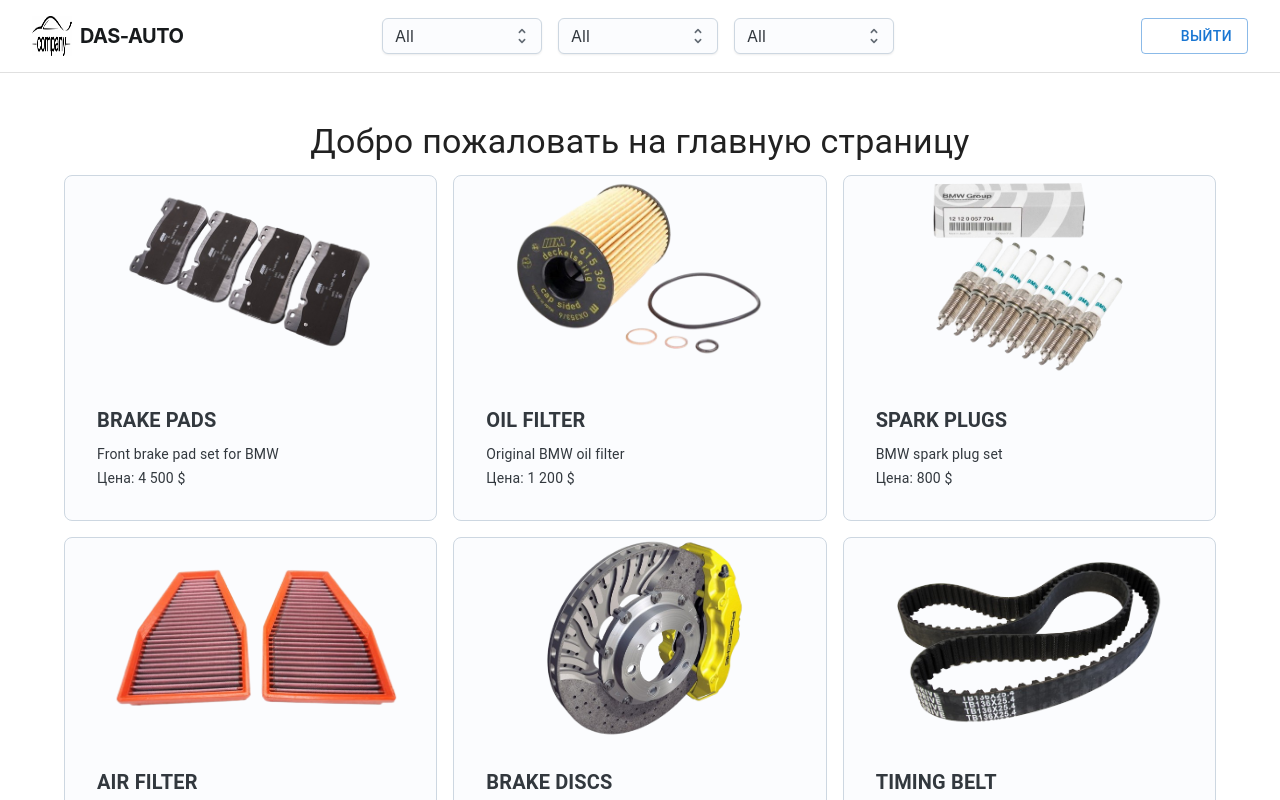
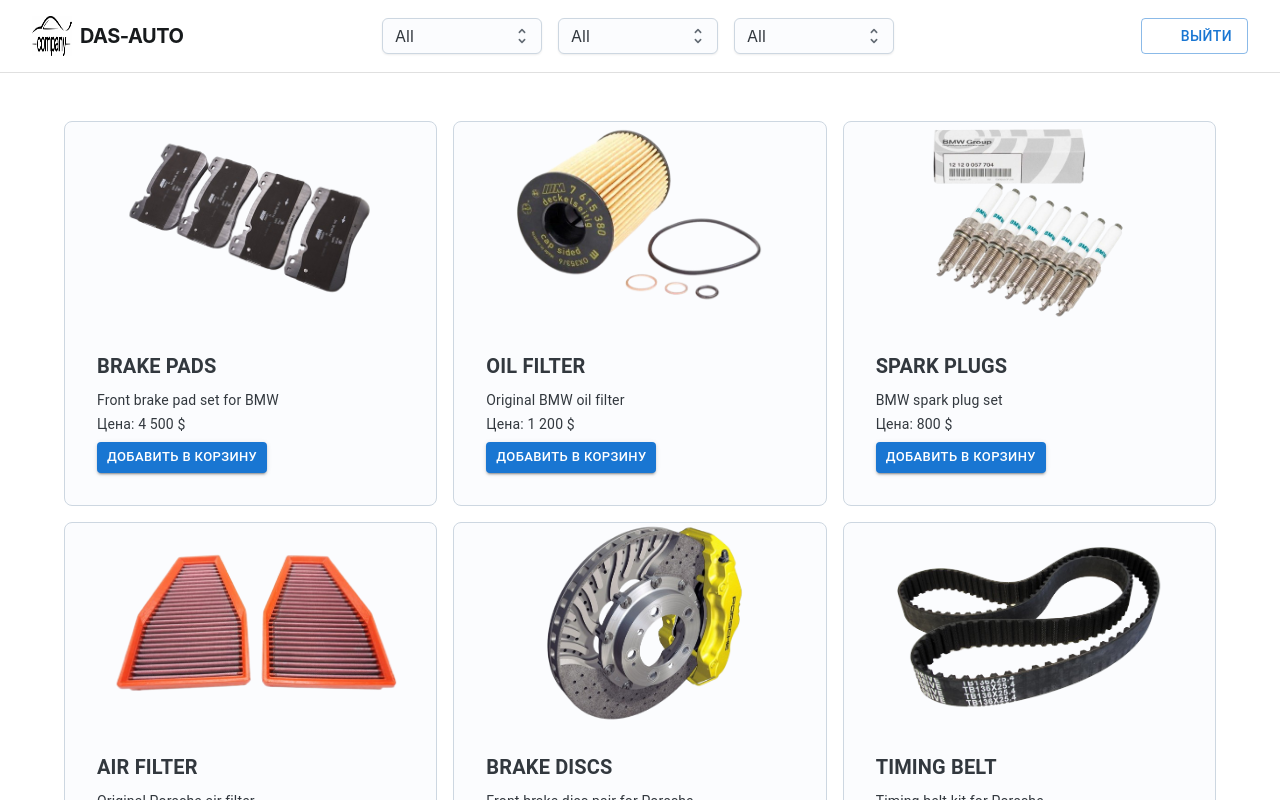
Before and after one commit to KIYOKATA-1/auto-store, a Next.js app: page /main in a window 1280 px wide. Shown: the top 800 px of the page. Built offline with nearby package versions, Linux system fonts and the light colour scheme; some icons are missing.

Commit message:
crated logic of add to cart

```diff
--- a/src/app/Components/PartsGrid.tsx
+++ b/src/app/Components/PartsGrid.tsx
@@ -2,6 +2,7 @@
 
 import React, { useState, useRef, useEffect } from "react";
 import Box from "@mui/material/Box";
+import Button from "@mui/material/Button";
 import Card from "@mui/joy/Card";
 import CardOverflow from "@mui/joy/CardOverflow";
 import Typography from "@mui/material/Typography";
@@ -10,6 +11,7 @@
 interface PartsGridProps {
   parts: Part[];
 }
+
 export default function PartsGrid({ parts }: PartsGridProps) {
   const [visibleCount, setVisibleCount] = useState(9);
   const loaderRef = useRef<HTMLDivElement>(null);
@@ -27,9 +29,21 @@
     };
   }, [parts.length]);
 
+  const handleAddToCart = (part: Part) => {
+    const stored = localStorage.getItem("cart");
+    const cart: Part[] = stored ? JSON.parse(stored) : [];
+    cart.push(part);
+    localStorage.setItem("cart", JSON.stringify(cart));
+    window.location.reload();
+  };
+
   return (
     <Box
-      sx={{ display: "grid", gridTemplateColumns: "repeat(3, 1fr)", gap: 2 }}
+      sx={{
+        display: "grid",
+        gridTemplateColumns: "repeat(3, 1fr)",
+        gap: 2,
+      }}
     >
       {parts.slice(0, visibleCount).map((part) => (
         <Card key={part.id} variant="outlined" sx={{ pb: 2 }}>
@@ -42,13 +56,26 @@
             />
           </CardOverflow>
           <Box sx={{ p: 2 }}>
-            <Typography variant="h6" sx={{textTransform: 'uppercase', fontWeight: 600,}}>{part.name}</Typography>
+            <Typography
+              variant="h6"
+              sx={{ textTransform: "uppercase", fontWeight: 600 }}
+            >
+              {part.name}
+            </Typography>
             <Typography variant="body2" sx={{ mt: 1 }}>
               {part.description}
             </Typography>
             <Typography variant="body2" sx={{ mt: 0.5 }}>
               Цена: {part.price.toLocaleString("ru-RU")} $
             </Typography>
+            <Button
+              variant="contained"
+              size="small"
+              sx={{ mt: 1 }}
+              onClick={() => handleAddToCart(part)}
+            >
+              Добавить в корзину
+            </Button>
           </Box>
         </Card>
       ))}
--- a/src/app/main/page.tsx
+++ b/src/app/main/page.tsx
@@ -55,9 +55,6 @@
       />
       <Box sx={{ mt: 4, p: 2 }}>
         <Container maxWidth="md" sx={{ textAlign: "center" }}>
-          <Typography variant="h4" gutterBottom>
-            Добро пожаловать на главную страницу
-          </Typography>
         </Container>
         <Container maxWidth="lg">
           <PartsGrid parts={filtered} />
```
